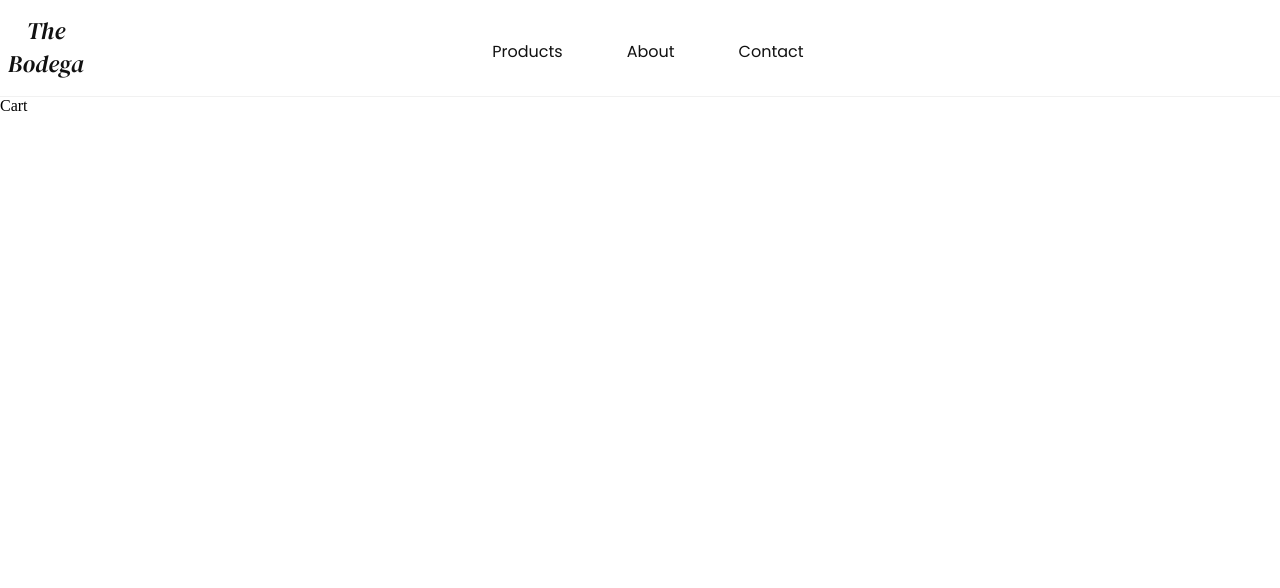
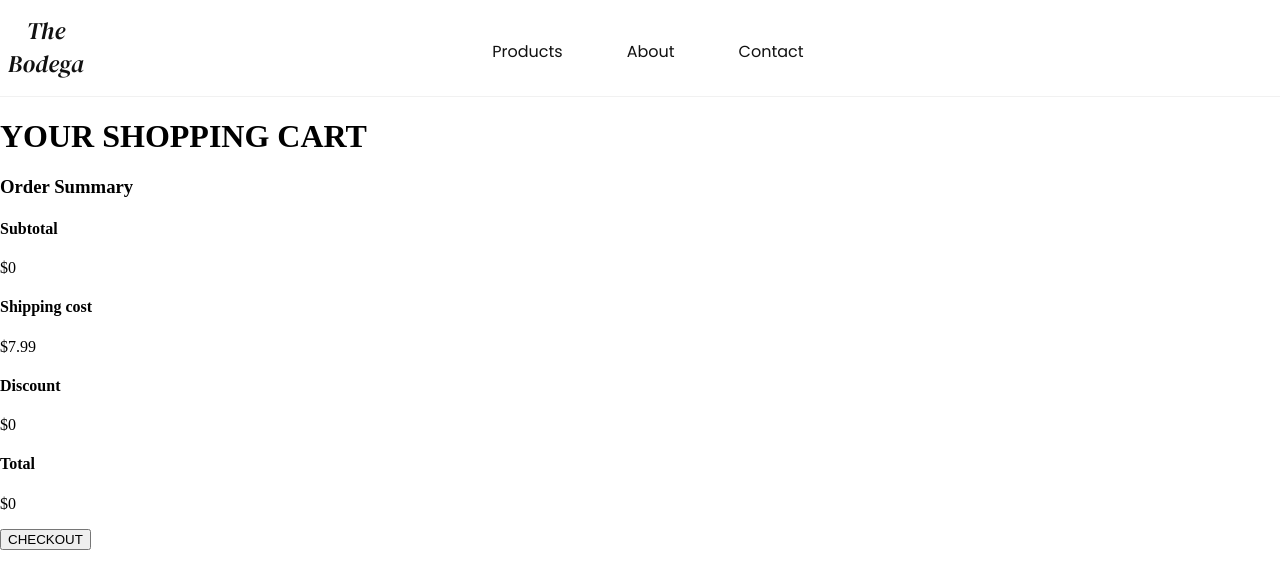
Before and after one commit to teresafranxman97/the-bodega, a React (Create React App) app: page /cart in a window 1280 px wide. Shown: the top 588 px of the page. Built offline with nearby package versions, Linux system fonts and the light colour scheme; some icons are missing.

Commit message:
created cartSlice,  imported amount and total state into cart component

```diff
--- /dev/null
+++ b/src/features/cart/cartSlice.js
@@ -0,0 +1,15 @@
+import { createSlice } from "@reduxjs/toolkit";
+
+const initialState = {
+    cartItems: [],
+    amount: 0,
+    total: 0,
+    isLoading: true
+}
+
+const cartSlice = createSlice({
+    name: 'cart',
+    initialState
+})
+
+export default cartSlice.reducer;
--- a/src/sections/Cart.js
+++ b/src/sections/Cart.js
@@ -1,9 +1,35 @@
-const Cart = props => {
+import { useSelector } from "react-redux";
+
+const Cart = () => {
+    const { amount, total } = useSelector((store) => store.cart);
+
     return (
-        <div>
-            Cart
-        </div>
-    );
+			<main>
+				<div className="title">
+					<h1>YOUR SHOPPING CART</h1>
+				</div>
+				<div className="summary-container">
+					<h3>Order Summary</h3>
+					<div className="cost-container">
+						<h4>Subtotal</h4>
+						<p>${amount}</p>
+					</div>
+					<div className="cost-container">
+						<h4>Shipping cost</h4>
+						<p>$7.99</p>
+					</div>
+					<div className="cost-container">
+						<h4>Discount</h4>
+						<p>$0</p>
+					</div>
+					<div className="cost-container">
+						<h4>Total</h4>
+						<p>${total}</p>
+					</div>
+                    <button className="checkout-btn">CHECKOUT</button>
+				</div>
+			</main>
+		);
 };
 
 export default Cart;
--- a/src/store.js
+++ b/src/store.js
@@ -1,5 +1,8 @@
 import { configureStore } from "@reduxjs/toolkit";
+import cartReducer from "./features/cart/cartSlice";
 
 export const store = configureStore({
-    reducer: {}
+    reducer: {
+        cart: cartReducer,
+    }
 })
```
